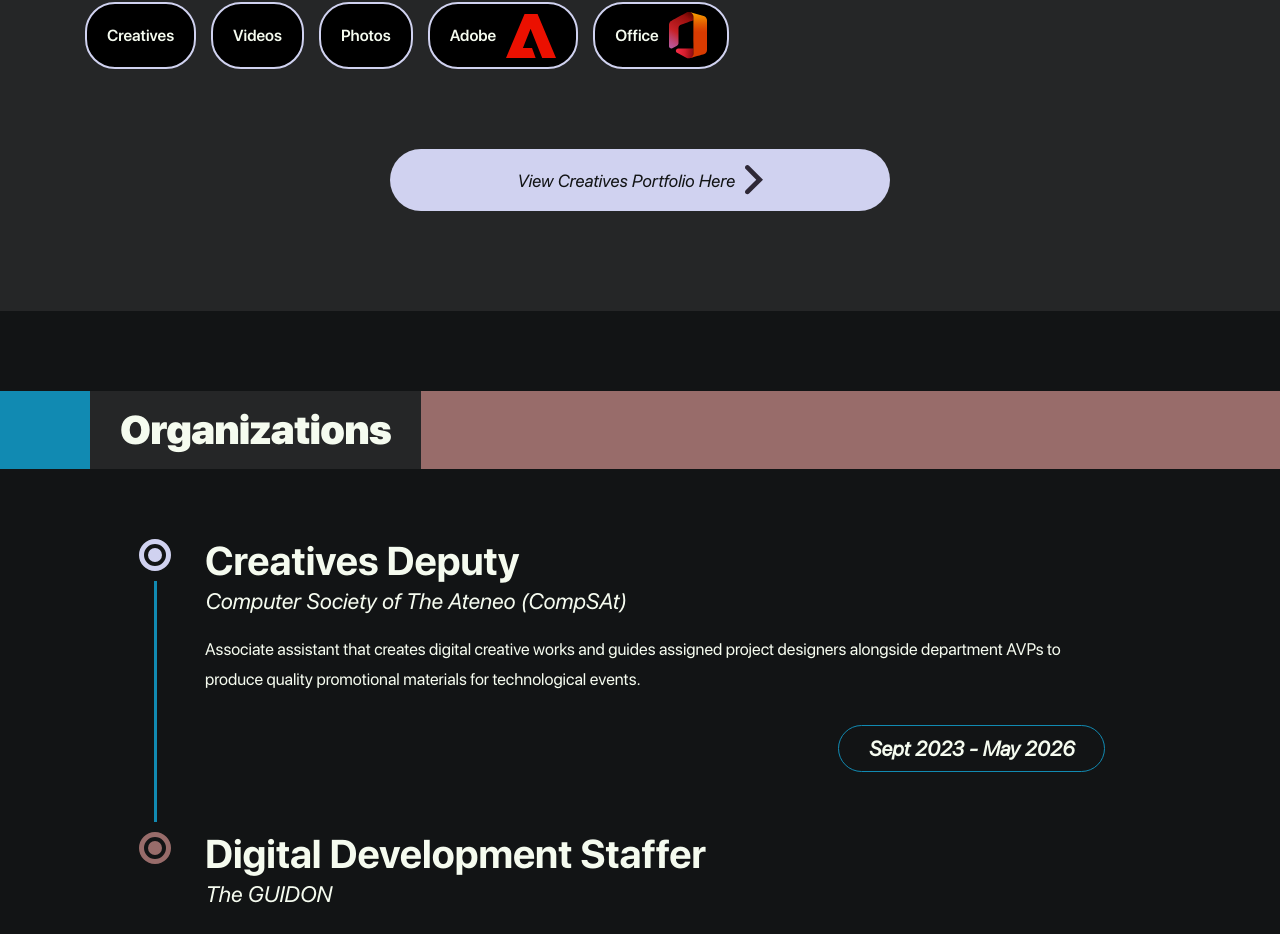
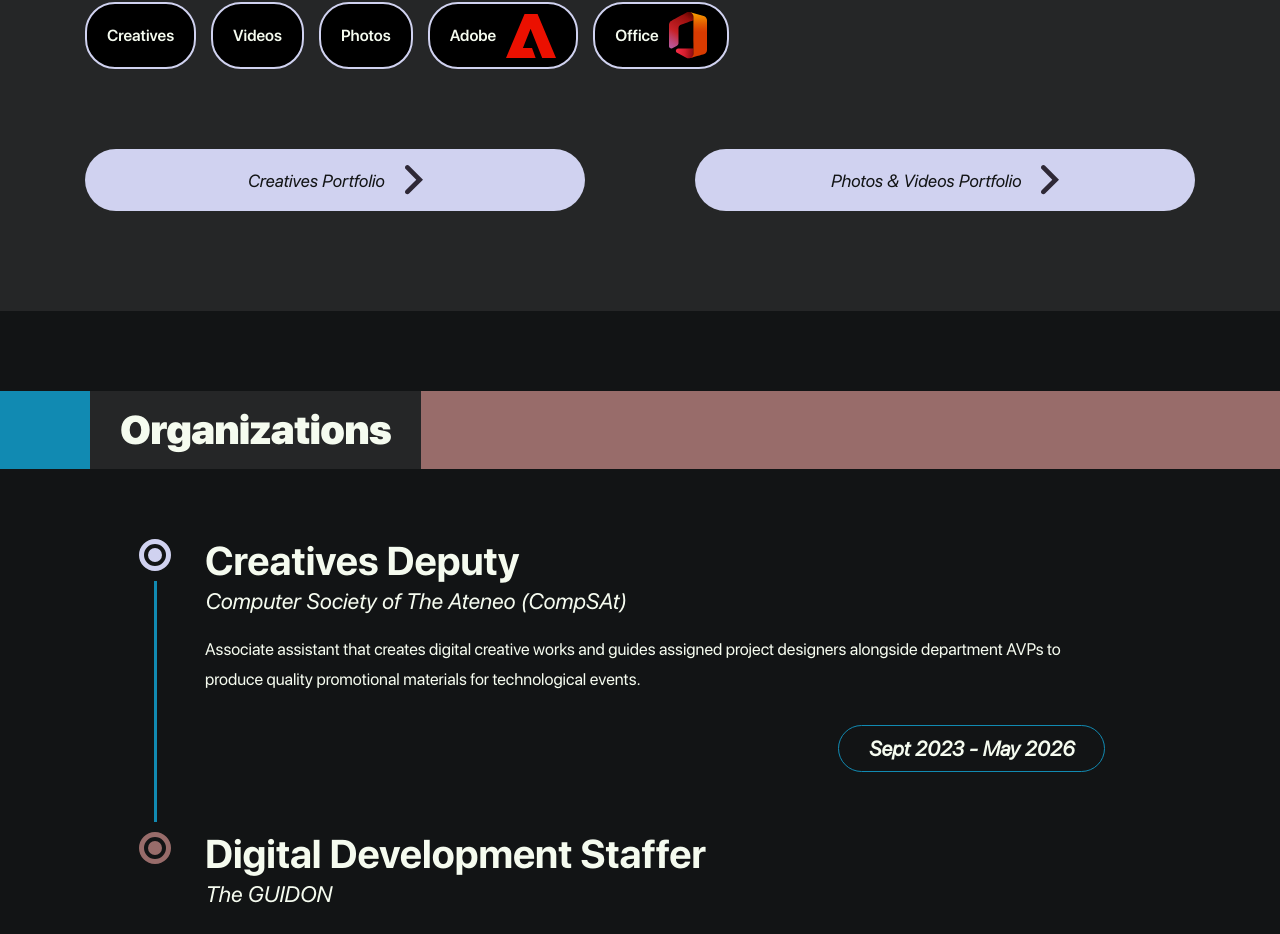
Before and after one commit to icepicklife/personal-website-portfo, a React (Vite) app: page / in a window 1280 px wide. Shown: the part 4808-5742 px from the top of the page. Built offline with nearby package versions, Linux system fonts and the light colour scheme.

Commit message:
add photos portfolio access in skills

```diff
--- a/src/components/Skills.jsx
+++ b/src/components/Skills.jsx
@@ -23,6 +23,7 @@ import office_logo from "../assets/logos/msoffice-logo.svg"
 import chevron_icon from "../assets/icons/right-chevron-icon.svg"
 
 const creatives_drivelink = "https://drive.google.com/file/d/1GBAlWttvskstKdcYttWACx-9mBoqLM6r/view?usp=sharing"
+const photos_vids_drivelink = "https://drive.google.com/file/d/1d0xmPEqmsDhbT_5M5d7ieaTTcIs2xj8R/view?usp=sharing"
 
 const skillsListed = [
     {
@@ -99,10 +100,17 @@ export default function Skills() {
                     </div>
                 ))}
 
-                <a href={creatives_drivelink} target="_blank" rel="noopener noreferrer" className="portfolio-btn">
-                    <i>View Creatives Portfolio Here</i>
-                    <img src={chevron_icon} alt="Chevron Right" className="btn-icon" />
-                </a>
+                <div className="portfolio-buttons-container">
+                    <a href={creatives_drivelink} target="_blank" rel="noopener noreferrer" className="portfolio-btn">
+                        <i>Creatives Portfolio</i>
+                        <img src={chevron_icon} alt="Chevron Right" className="btn-icon" />
+                    </a>
+
+                    <a href={photos_vids_drivelink} target="_blank" rel="noopener noreferrer" className="portfolio-btn">
+                        <i>Photos & Videos Portfolio</i>
+                        <img src={chevron_icon} alt="Chevron Right" className="btn-icon" />
+                    </a>
+                </div>
 
             </div>
         </section>
--- a/src/styles/Skills.css
+++ b/src/styles/Skills.css
@@ -118,12 +118,21 @@
 
 }
 
+.portfolio-buttons-container {
+    display: flex;
+    flex-direction: row;
+    justify-content: center;
+    gap: 110px;
+    width: 100%;
+    margin-top: 40px;
+}
+
 .portfolio-btn{
 
     display: flex;
     align-items: center;
     justify-content: center;
-    gap: 10px;
+    gap: 20px;
     background-color: #d0d2f0;
     color: #121415;
     text-decoration: none;
@@ -131,9 +140,10 @@
     font-size: 1.1rem;
     padding: 16px 30px;
     border-radius: 40px;
-    margin: 40px auto 0;
+    margin: 0;
     width: 100%;
     max-width: 500px;
+    flex: 1;
     transition: all 0.3 ease;
 
 }
@@ -160,6 +170,10 @@
 }
 
 @media (max-width: 768px) {
+
+    .portfolio-buttons-container {
+        flex-direction: column;
+    }
 
     .category-title {
 
```
